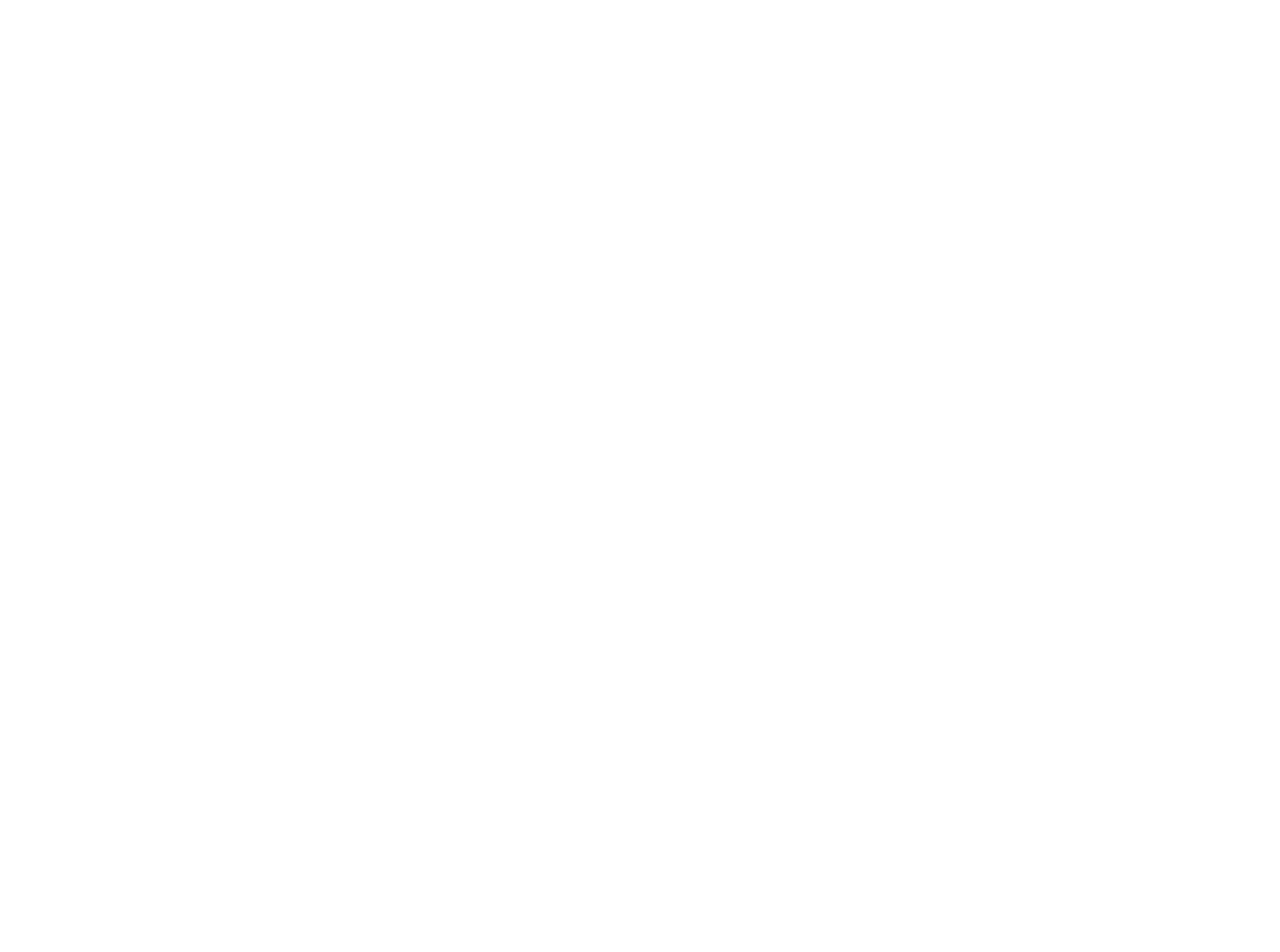
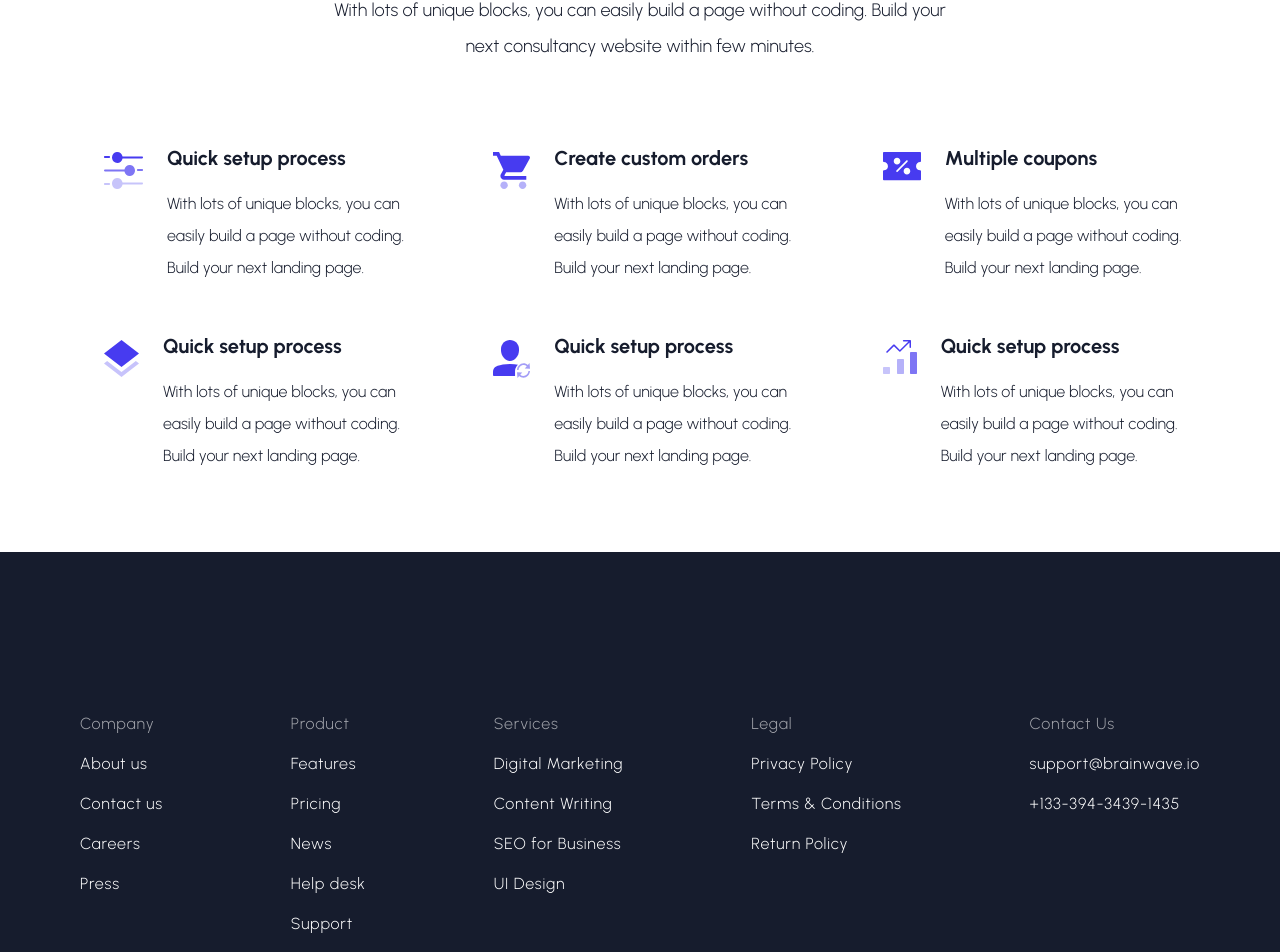
Before and after one commit to hackd3n/umbrl-task, a Next.js app in the folder brainwave-io/: page / in a window 1280 px wide. Shown: the part 1410-2362 px from the top of the page. Before the commit the page ends 1282 px from the top, so only its background shows below. Built offline with nearby package versions, Linux system fonts and the light colour scheme.

Commit message:
importing footer and features sections

```diff
--- a/brainwave-io/src/app/page.js
+++ b/brainwave-io/src/app/page.js
@@ -1,18 +1,24 @@
+import Features from "./sections/Features";
+import Footer from "./sections/Footer";
 import Header from "./sections/Header";
 import Hero from "./sections/Hero";
 import Pricing from "./sections/Pricing";
 
 export default function Home() {
   return (
-    <main className="">
-      <div className="px-40">
+    <main className="w-screen">
+      <div className="w-[1200px] mx-auto px-10">
         <Header />
         <Hero />
         <Pricing />
+        <Features />
       </div>
 
-
-
+      <div className="bg-black">
+        <div className="w-[1200px] mx-auto px-10">
+          <Footer/>
+        </div>
+      </div>
     </main>
   );
 }
--- a/brainwave-io/src/app/sections/Header.jsx
+++ b/brainwave-io/src/app/sections/Header.jsx
@@ -28,8 +28,8 @@
 
             <nav className="items-end flex h-full text-base  text-black font-medium">
                 <ul className="flex justify-between w-full items-end space-x-6 border-r border-black px-2">
-                    {navItems.map(item =>(
-                                     <li className="flex w-full text-center">
+                    {navItems.map((item,index) =>(
+                                     <li key={`navigation_item_${index}`} className="flex w-full text-center">
                                      <a className=" w-full px-2">
                                          {item.title}
                                      </a>
```
